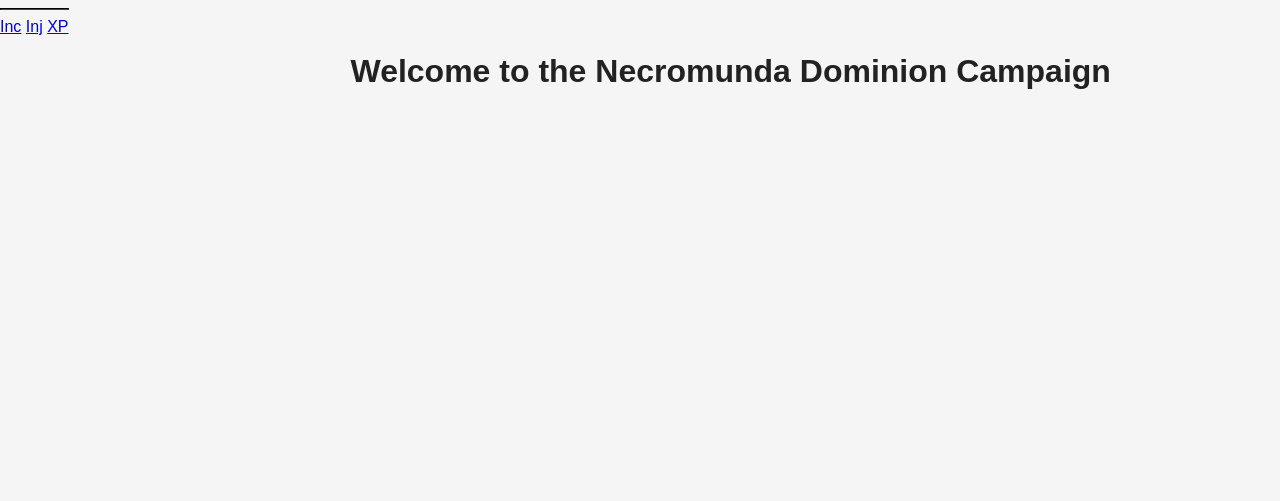
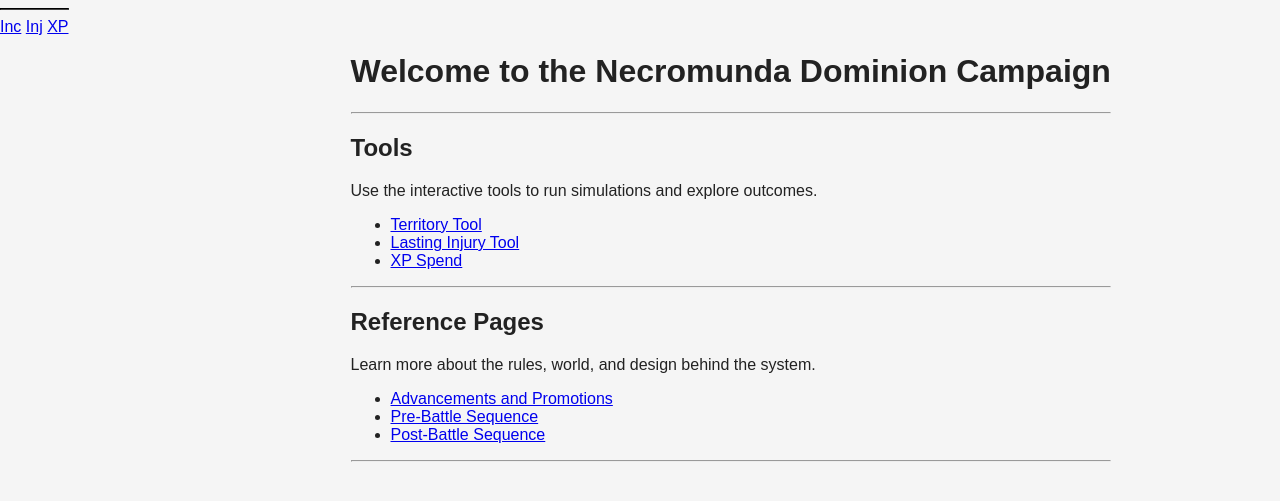
Before and after one commit to sdlivingston001-code/BadCredit, a Jekyll site: the page built from index.md, in a window 1280 px wide. Shown: the top 501 px of the page. Built offline with Jekyll 4.4.1, drawn with Linux system fonts in a browser that asks for light colours.

Commit message:
Update index.md

```diff
--- a/index.md
+++ b/index.md
@@ -1,6 +1,29 @@
 ---
 layout: default
-title: Home
+title: BadCredit
 ---
 
 # Welcome to the Necromunda Dominion Campaign
+
+
+---
+
+## Tools
+
+Use the interactive tools to run simulations and explore outcomes.
+
+- [Territory Tool](/tools/territoryInterface.html)
+- [Lasting Injury Tool](/tools/territoryInterface.html)
+- [XP Spend](/tools/territoryInterface.html)
+
+---
+
+## Reference Pages
+
+Learn more about the rules, world, and design behind the system.
+
+- [Advancements and Promotions](/pages/advancements.html)
+- [Pre-Battle Sequence](/pages/pre-battle.html)
+- [Post-Battle Sequence](/pages/post-battle.html)
+
+---
```
